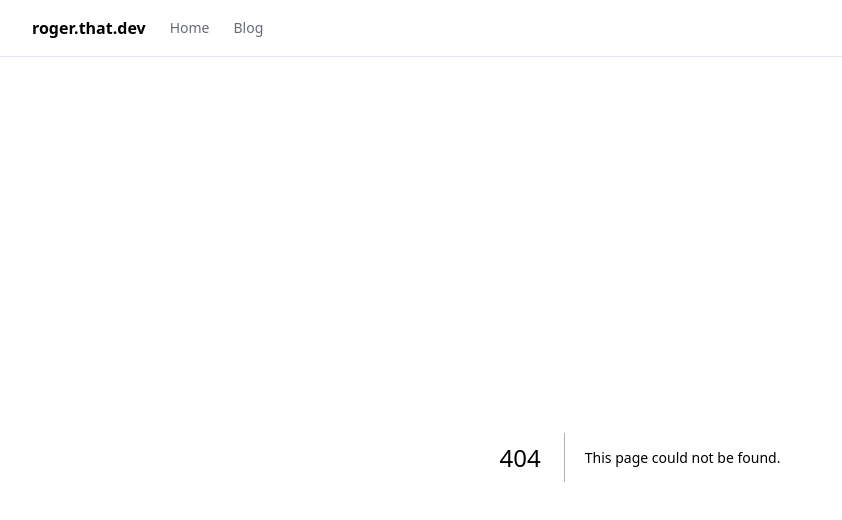
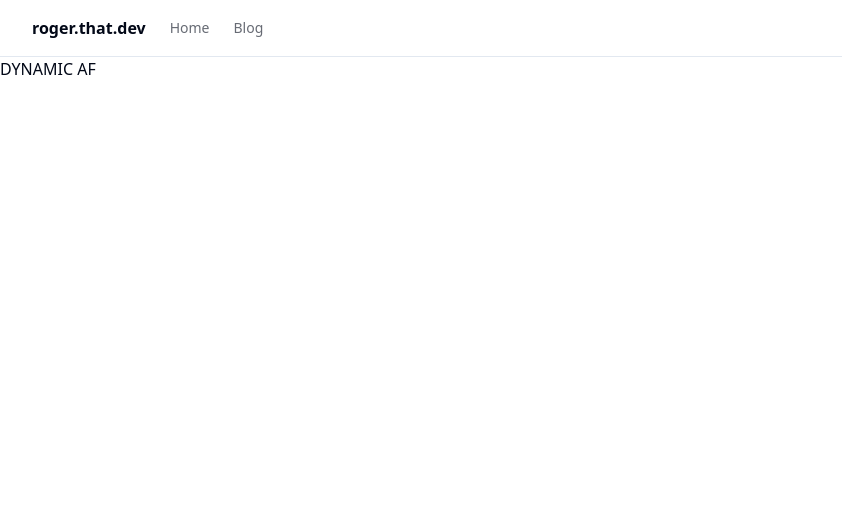
Before and after one commit to rogerthatdev/rogerthatdev, a Next.js app: page /blog/1 in a window 1280 px wide. Before the commit this address had no page. Shown: the top 520 px of the page, without its empty margins (0-842 px from the left). Built offline with nearby package versions, Linux system fonts and the light colour scheme.

Commit message:
dynamic route for blogs

```diff
--- /dev/null
+++ b/src/app/blog/[blogid]/page.tsx
@@ -0,0 +1,3 @@
+ export default function Page() {
+  return <h1>DYNAMIC AF</h1>
+}
```
